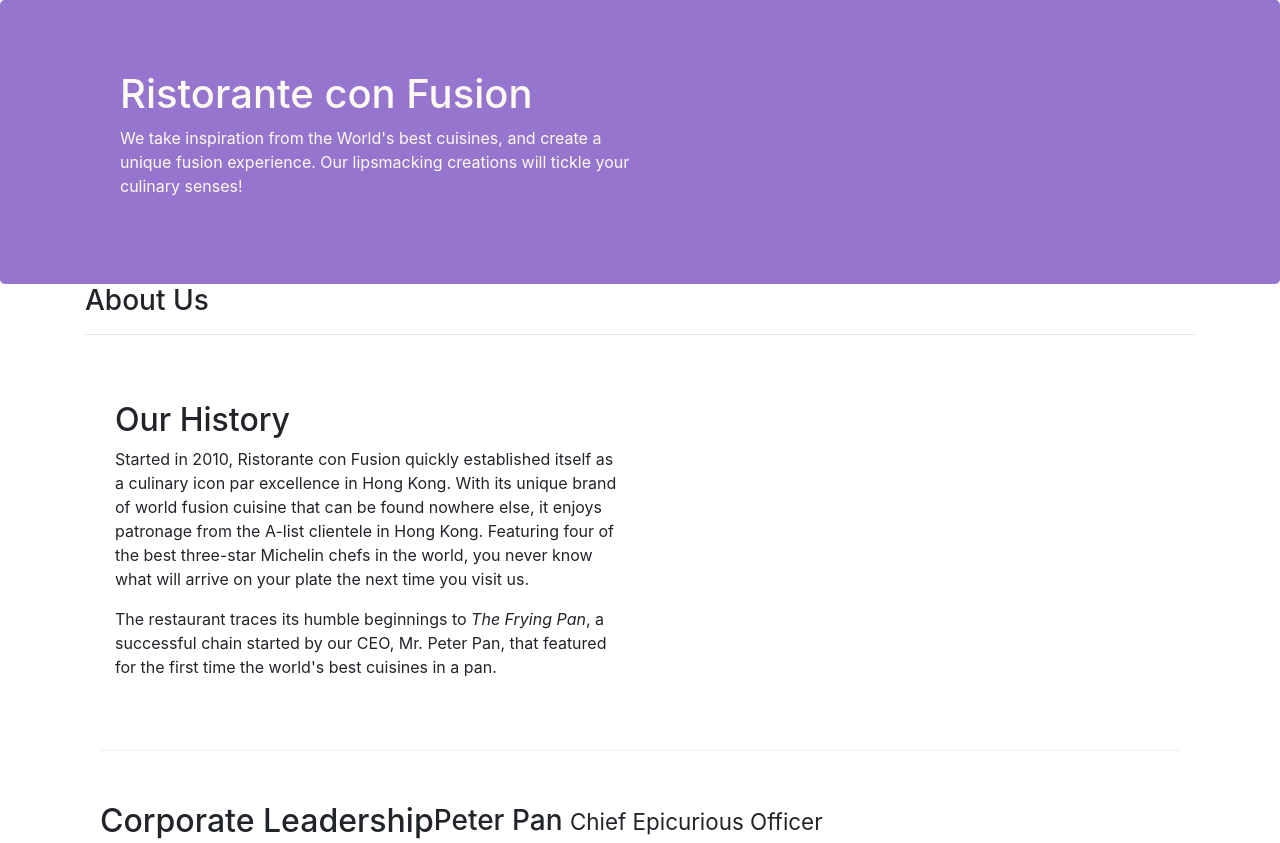
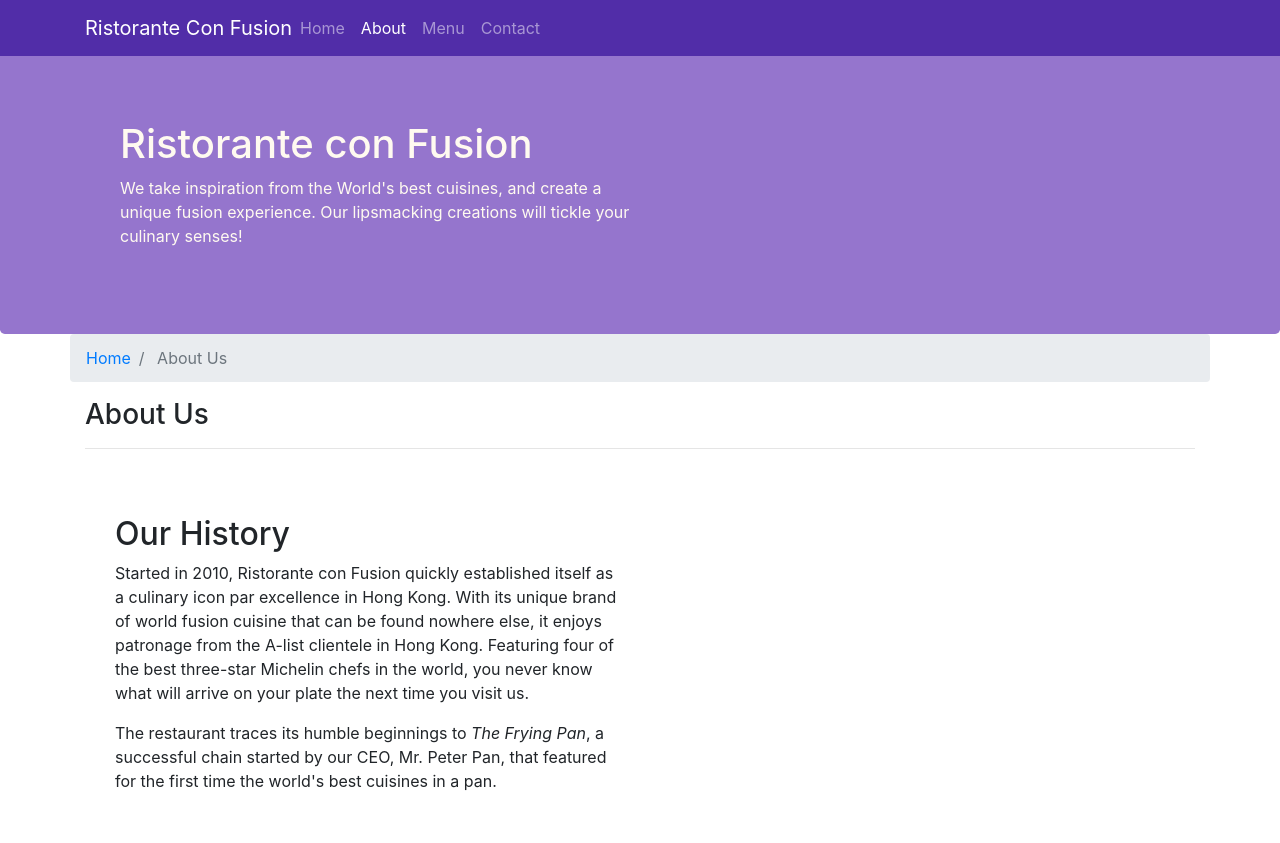
Before and after one commit to althafcodes/Purple-js, a website: page aboutus.html in a window 1280 px wide. Shown: the top 843 px of the page. Drawn offline with nearby package versions, Linux system fonts and the light colour scheme.

Commit message:
navbar and breadcrumbs

```diff
--- a/aboutus.html
+++ b/aboutus.html
@@ -16,6 +16,27 @@
 </head>
 
 <body>
+    <nav class="navbar navbar-dark navbar-expand-sm fixed-top" >
+        <div class="container">
+            <button class="navbar-toggler" type="button" data-toggle="collapse" data-target="#Navbar">
+                <span class="navbar-toggler-icon"></span>
+            </button>
+            <a class="navbar-brand mr-auto" href="./index.html">Ristorante Con Fusion</a>
+            <div class="collapse navbar-collapse" id="Navbar">
+                <ul class="navbar-nav mr-auto">
+                    <li class="nav-item"><a class="nav-link" href="./index.html" >Home</a></li>
+                    <li class="nav-item active"><a class="nav-link" href="#">About</a></li>
+                    <li class="nav-item"><a class="nav-link" href="#">Menu</a></li>
+                    <li class="nav-item"><a class="nav-link" href="#">Contact</a></li>
+                </ul>
+
+            </div>
+
+
+        </div>
+
+
+    </nav>
 
     <header class="jumbotron">
         <div class="container">
@@ -30,8 +51,17 @@
         </div>
     </header>
 
+
     <div class="container" >
         <div class="row ">
+            <ol class="col-12 breadcrumb">
+                <li class="breadcrumb-item">
+                    <a href="./index.html">Home</a>
+                </li>
+                <li class="breadcrumb-item active">
+                  About Us
+                </li>
+            </ol>
         <div class=" col-12  ">
                <h3>About Us</h3>
                <hr>
@@ -74,7 +104,7 @@
                 <div class="col-4 offset-1 col-sm-2">
                     <h5>Links</h5>
                     <ul class="list-unstyled">
-                        <li><a href="#">Home</a></li>
+                        <li><a href="./index.html">Home</a></li>
                         <li><a href="#">About</a></li>
                         <li><a href="#">Menu</a></li>
                         <li><a href="#">Contact</a></li>
--- a/styles.css
+++ b/styles.css
@@ -30,6 +30,11 @@
 
 }
 
-.d-none .d-sm-block p{
+body{
+    padding: 50px 0px 0px 0px;
+    z-index: 0;
+}
 
+.navbar-dark{
+    background-color: #512DA8;
 }
```
Also changed, not shown: index.html (+21 -1 lines).
